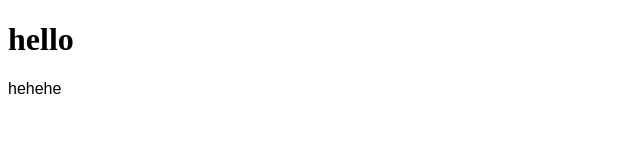
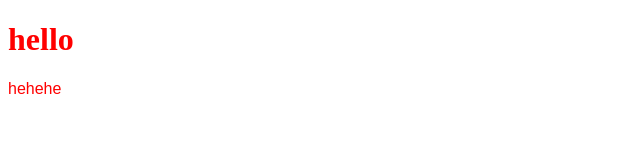
Before and after one commit to ahgana/ahgana.github.io, a plain HTML site: page index.html in a window 1280 px wide. Shown: the whole page, without its empty margins (0-640 px from the left). Drawn offline with Linux system fonts and the light colour scheme.

Commit message:
Update index.html

```diff
--- a/index.html
+++ b/index.html
@@ -4,7 +4,7 @@
   <style>
   body {
     font-family: sans-serif;
-    bg-color: red;
+    color: red;
     }
   </style>
 
```
